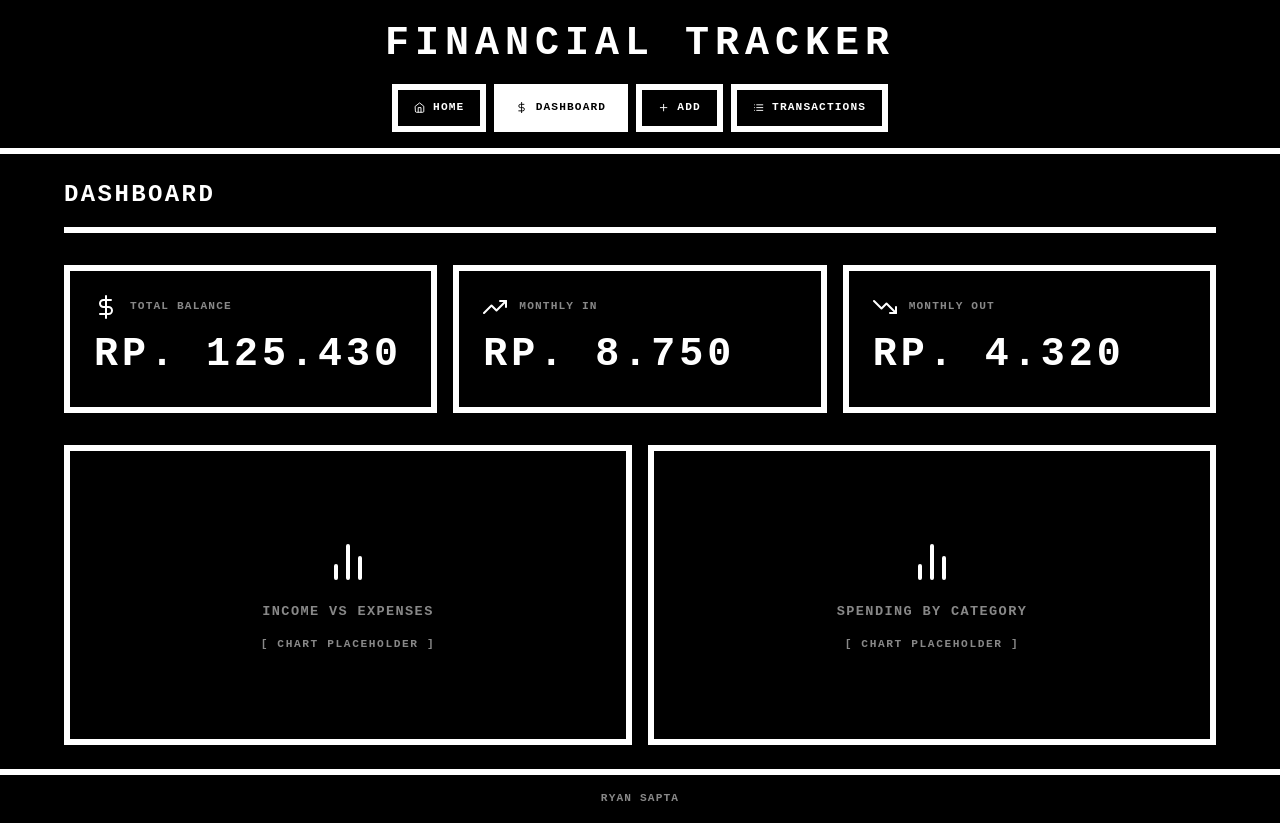
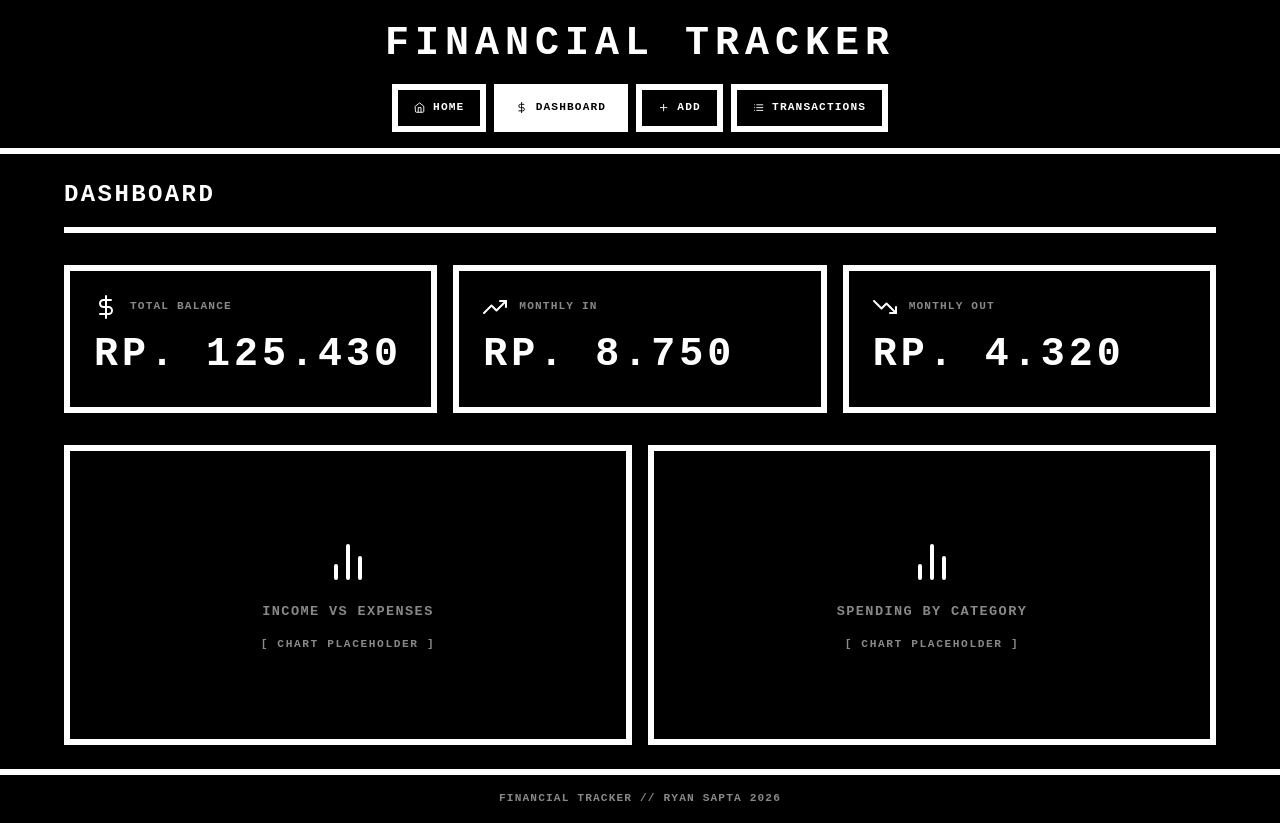
Before and after one commit to ryanvp10/personal-tracker, a React (Vite) app in the folder frontend/: page /dashboard in a window 1280 px wide. Built offline with nearby package versions, Linux system fonts and the light colour scheme.

Commit message:
Update footer: FINANCIAL TRACKER // RYAN SAPTA 2026

```diff
--- a/frontend/src/components/Layout.jsx
+++ b/frontend/src/components/Layout.jsx
@@ -112,7 +112,7 @@ function Layout({ children }) {
           textTransform: 'uppercase',
         }}
       >
-        RYAN SAPTA
+        FINANCIAL TRACKER // RYAN SAPTA 2026
       </footer>
     </div>
   );
```
